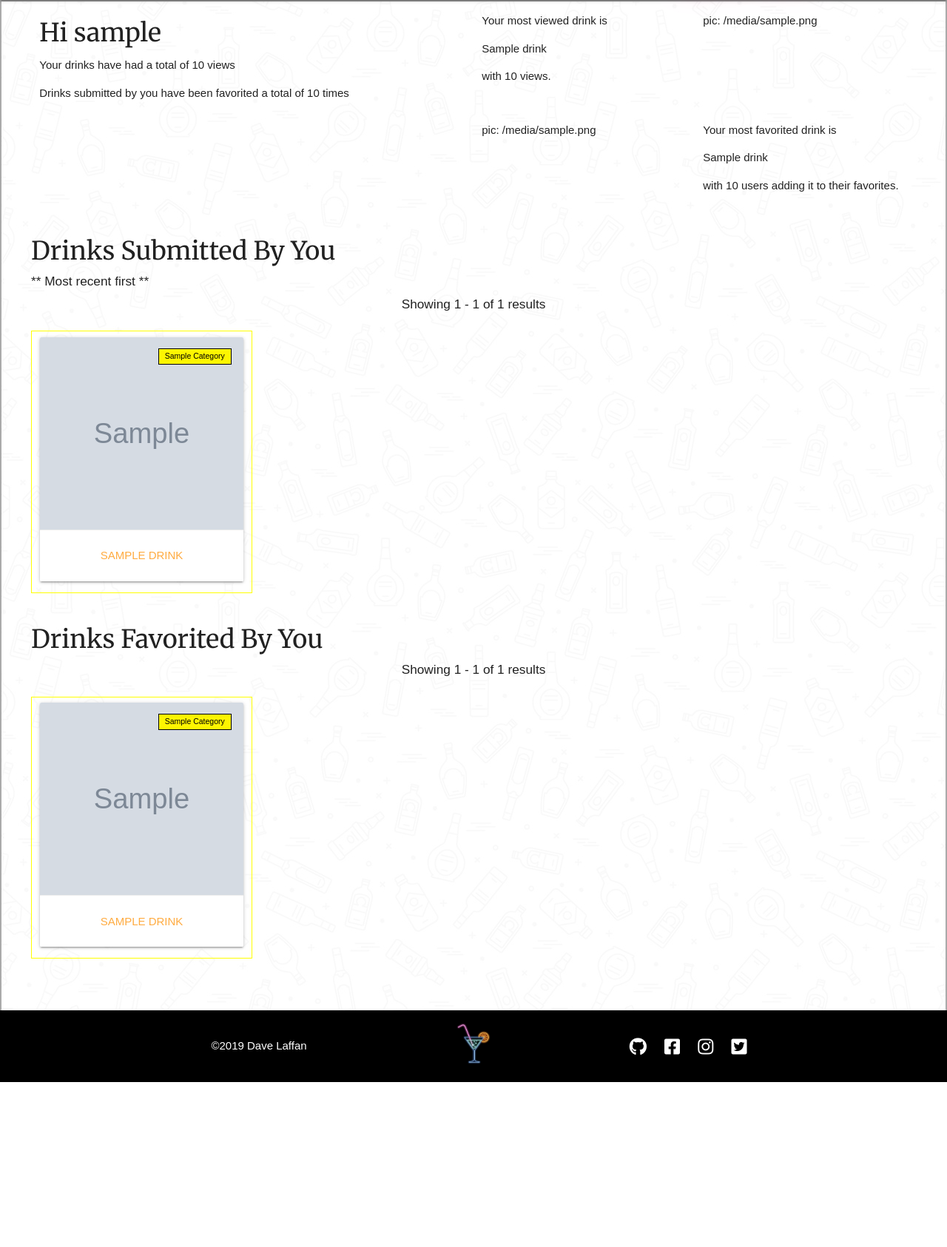
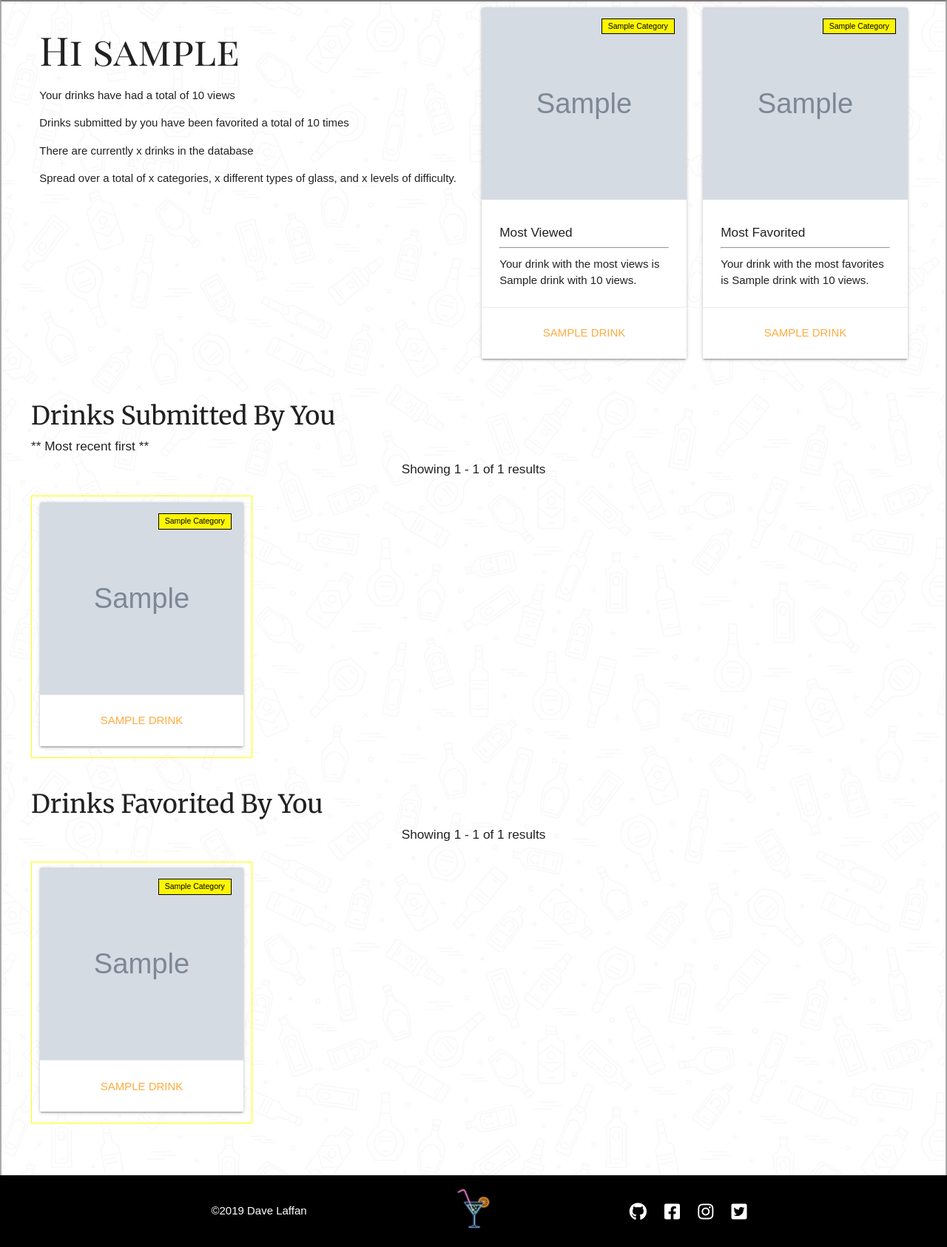
Before and after one commit to steview-d/drinks-db, a Flask app: a page that uses templates/account.html in a window 1280 px wide. Shown: the part 64-1750 px from the top of the page at 74% size. Before the commit the page ends 1527 px from the top, so only its background shows below. Run offline with Flask 2, Linux system fonts and the light colour scheme; the visitor is signed in with stand-in values (Sample User, id 1); grey boxes marked "Sample" are stand-in pictures; a database or web service that is not in the repository returns one stand-in record (values such as "Sample title"); some libraries are stand-ins or nearby versions; some web fonts are replaced.

Commit message:
Style drink cards for most viewed and favorited

```diff
--- a/static/css/style.css
+++ b/static/css/style.css
@@ -462,7 +462,7 @@ nav ul .active {
 }
 
 #glass-img {
-    padding: 30px;
+    padding: 0 60px;
 }
 
 #glass-img img {
@@ -473,14 +473,6 @@ nav ul .active {
 #info-box {
     padding: 1rem 1.25rem;
     font-size: 2rem;
-    /*line-height: 2rem;*/
-}
-
-#info-box .col {
-    margin-bottom: 0;
-}
-
-#info-box h6 {
     line-height: 2rem;
 }
 
@@ -581,6 +573,19 @@ nav ul .active {
     padding-left: .75rem;
     padding-right: .75rem;
 }
+
+
+/* ------------------------------------------------------- Log In & Register-*/
+
+#account .card-content {
+    min-height: 140px;
+}
+
+#account hr {
+    margin: 10px 0;
+}
+
+
 
 
 /* ------------------------------------------------------- Log In & Register-*/
@@ -760,3 +765,10 @@ hr {
 neon-border:focus {
     outline: none;
 }
+
+
+
+/*MAYBE - FOR FONT ISSUE*/
+/*.wf-loading body {*/
+/*visibility: hidden;*/
+/*}*/
--- a/templates/account.html
+++ b/templates/account.html
@@ -1,53 +1,54 @@
 {% extends 'base.html' %} {% block content %}
 
-<div class="page-container content-wrapper">
+<div id="account" class="page-container content-wrapper">
 
     <div class="row">
         <!--Intro Text-->
         <div class="col s12 l6">
-            <h4>Hi {{user.userName}}</h4>
+            <h2>Hi {{user.userName}}</h2>
             <p>Your drinks have had a total of {{views}} views</p>
             <p>Drinks submitted by you have been favorited a total of {{favorites}} times</p>
+            <p>There are currently x drinks in the database</p>
+            <p>Spread over a total of x categories, x different types of glass, and x levels of difficulty.</p>
         </div>
         <!--Most Viewed / Favorited-->
         <div class="col s12 l6">
             <div class="row">
                 <div class="col s6">
-                    <p>Your most viewed drink is</p>
-                    {% if most_viewed.views %}
-                        <p>{{most_viewed.name}}</p>
-                        <p>with {{most_viewed.views}} views.</p>
-                    {% else %}
-                        <p>Either you haven't submitted any drinks yet, or they have had no views</p>
-                    {% endif %}
+                    <div class="card">
+                        <div class="card-image">
+                            <img class="responsive-img" src="{{most_viewed.imageUrl}}">
+                            <a href="{{ url_for('view_only', option = 'category', choice = most_viewed.category) }}" class="card-category">{{most_viewed.category.title()}}</a>
+                        </div>
+                        <div class="card-content">
+                            <h6>Most Viewed</h6>
+                            <hr>
+                            <p>Your drink with the most views is {{most_viewed.name}} with {{most_viewed.views}} views.</p>
+                        </div>
+                        <div class="card-action center-align">
+                            <a href="{{ url_for('drink', drink_id = most_viewed._id) }}">{{most_viewed.name}}</a>
+                        </div>
+                    </div>
                 </div>
                 <div class="col s6">
-                    {% if most_viewed.views %}
-                        <p>pic: {{most_viewed.imageUrl}}</p>
-                    {% else %}
-                        <p>Something for no pic / Add Drink Button</p>
-                    {% endif %}
-                </div>
-            </div>
-            <div class="row">
-                <div class="col s6">
-                    {% if most_favorited.favorites %}
-                        <p>pic: {{most_favorited.imageUrl}}</p>
-                    {% else %}
-                        <p>Something for no pic / Add Drink Button</p>
-                    {% endif %}
-                </div>
-                <div class="col s6">
-                    <p>Your most favorited drink is</p>
-                    {% if most_favorited.favorites %}
-                        <p>{{most_favorited.name}}</p>
-                        <p>with {{most_favorited.favorites}} users adding it to their favorites.</p>
-                    {% else %}
-                        <p>Either you haven't submitted any drinks, or they have had not been favorited by anyone yet.</p>
-                    {% endif %}
+                    <div class="card">
+                        <div class="card-image">
+                            <img class="responsive-img" src="{{most_favorited.imageUrl}}">
+                            <a href="{{ url_for('view_only', option = 'category', choice = most_favorited.category) }}" class="card-category">{{most_favorited.category.title()}}</a>
+                        </div>
+                        <div class="card-content">
+                            <h6>Most Favorited</h6>
+                            <hr>
+                            <p>Your drink with the most favorites is {{most_favorited.name}} with {{most_favorited.views}} views.</p>
+                        </div>
+                        <div class="card-action center-align">
+                            <a href="{{ url_for('drink', drink_id = most_favorited._id) }}">{{most_favorited.name}}</a>
+                        </div>
+                    </div>
                 </div>
             </div>
         </div>
+
     </div>
 
     <!--Users Submitted Drinks-->
```
